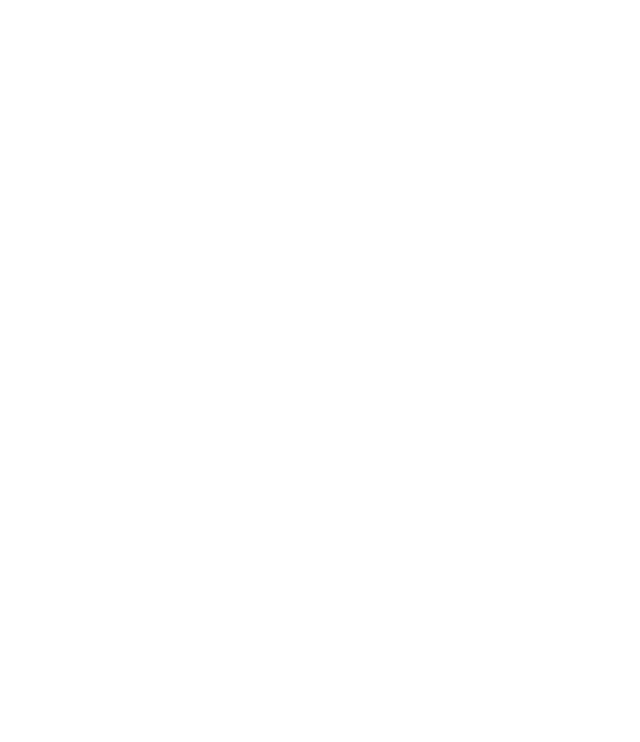
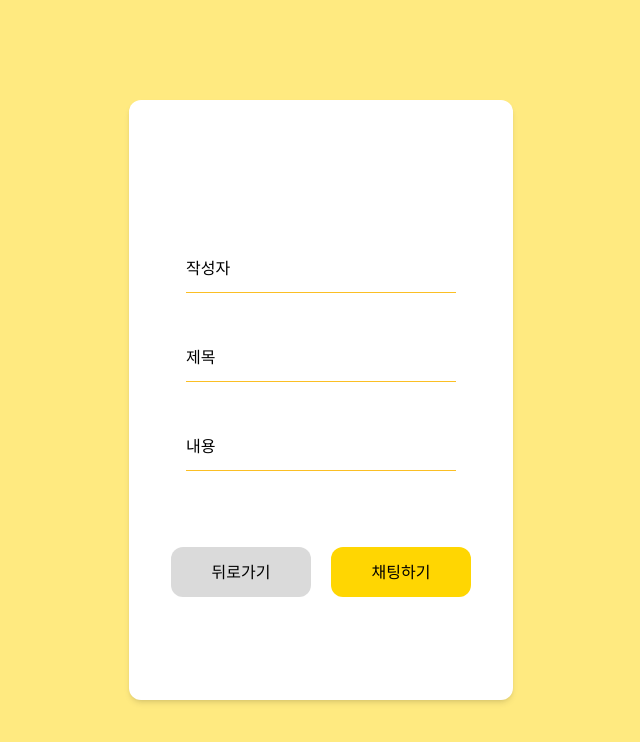
Before and after one commit to hang-hae-gg/FE-hang-hae-gg, a React (Create React App) app in the folder client/: page /detail in a window 1280 px wide. Before the commit this address had no page. Shown: the top 742 px of the page, without its empty margins (319-959 px from the left). Built offline with nearby package versions, Linux system fonts and the light colour scheme.

Commit message:
design: Add css in Detail component

```diff
--- /dev/null
+++ b/client/src/pages/Detail.jsx
@@ -0,0 +1,37 @@
+import React from 'react'
+import { useNavigate } from 'react-router-dom'
+
+function Detail() {
+    const navigate = useNavigate();
+    return (
+        <div className='flex flex-1 items-center justify-center py-16 bg-[#FFD602]/50 h-screen '>
+            <div className="max-w-sm mx-auto bg-white rounded-xl shadow-md flex items-center w-[700px] h-[600px] px-10">
+                <div className='flex flex-1 flex-col  items-center'>
+                    <div>
+                        <div
+                            className='min-w-[270px] bg-transparent border-b  py-3 mt-10 outline-none w-full border-amber-400'>
+                            작성자
+                        </div>
+                        <div
+                            className='min-w-[270px] bg-transparent border-b  py-3 mt-10 outline-none w-full border-amber-400'>
+                            제목
+                        </div>
+                        <div className='min-w-[270px] bg-transparent border-b py-3 mt-10 outline-none w-full border-amber-400'>
+                            내용
+                        </div>
+                    </div>
+                    <div className='flex gap-5 mt-5'>
+                        <button
+                        onClick={()=>navigate(-1)}
+                        className='mt-14 w-[140px] h-[50px] bg-[#b5b5b5]/50  rounded-xl'
+                        >뒤로가기</button>
+                        <button className='mt-14 w-[140px] h-[50px] bg-[#FFD602]  rounded-xl'
+                        >채팅하기</button>
+                    </div>
+                </div>
+            </div>
+        </div>
+    )
+}
+
+export default Detail
--- a/client/src/shared/Router.js
+++ b/client/src/shared/Router.js
@@ -4,12 +4,14 @@
 import Join from "../pages/Join";
 import { Main } from "../pages/Main";
 import { ScoreSearch } from "../pages/ScoreSearch";
+import Detail from "../pages/Detail";
 
 function Router() {
   return (
     <BrowserRouter>
       <Routes>
         <Route path="/" element={<Main />} />
+        <Route path="/detail" element={<Detail />} />
         <Route path="/login" element={<Login />} />
         <Route path="/join" element={<Join />} />
         <Route path="/ScoreSearch" element={<ScoreSearch />} />
```
